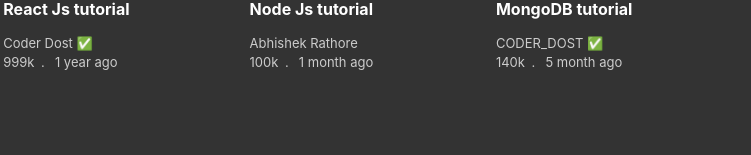
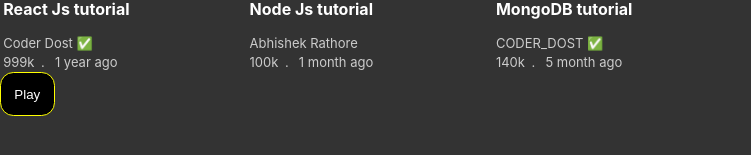
Before and after one commit to Niti9/beginner, a JavaScript app: page / in a window 1280 px wide. Shown: the part 153-308 px from the top of the page, without its empty margins (0-751 px from the left). Built offline with nearby package versions, Linux system fonts and the light colour scheme; the HTML template or start-up script is replaced by a standard one.

Commit message:
event handler function

```diff
--- a/src/App.js
+++ b/src/App.js
@@ -1,6 +1,7 @@
 import Video from './components/video.js'
 import './App.css';
 import videos from './data/data.js';
+import PlayButton from './components/PlayButton.js'
 
 function App() {
 
@@ -25,6 +26,10 @@
             id={video.id}
           ></Video>)
       }
+
+      <div style={{ clear: 'both' }} >
+        <PlayButton></PlayButton>
+      </div>
     </div>
   );
 }
--- /dev/null
+++ b/src/components/PlayButton.css
@@ -0,0 +1,14 @@
+button{
+    background-color: black;
+    border: 1px solid yellow;
+    padding: 1em;
+    border-radius: 1em;
+    color: white;
+    cursor: pointer;
+
+}
+
+button:hover{
+    background-color: grey;
+    color: white;
+}
--- /dev/null
+++ b/src/components/PlayButton.js
@@ -0,0 +1,7 @@
+import './PlayButton.css'
+
+export default function PlayButton () {
+    // EVENT HANDLER FUNCTION
+    // iss function se console mein play ek hi baar print hoga jab click karenge
+    return <button onClick={()=>console.log('play')}>Play</button>
+}
```
